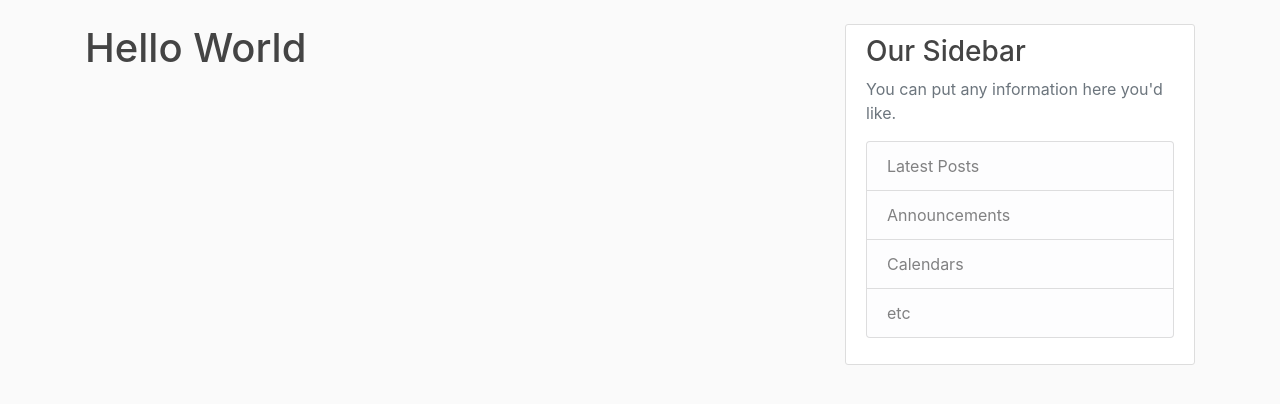
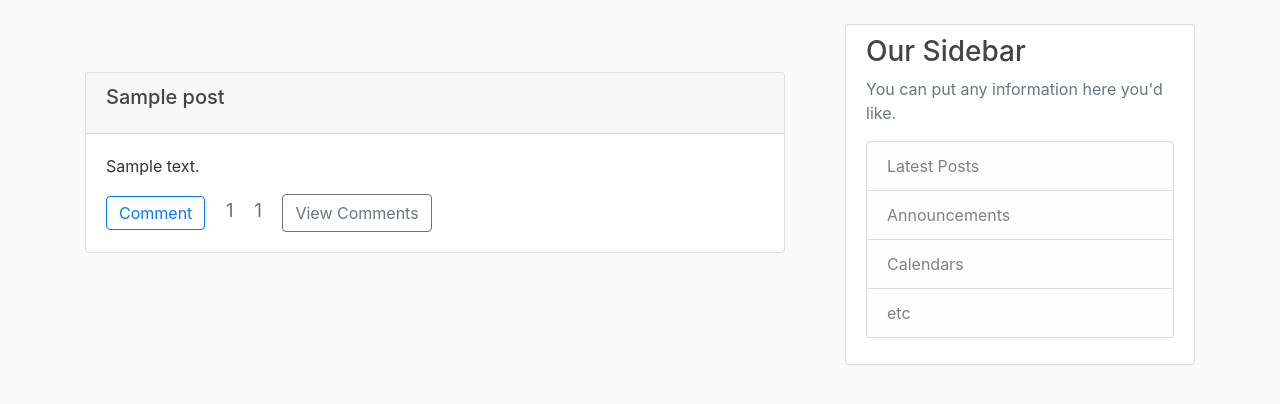
Before and after one commit to Mutembeijoe/personal_blog, a Flask app: page / in a window 1280 px wide. Shown: the part 56-460 px from the top of the page. Run offline with Flask 2, Linux system fonts and the light colour scheme; tables that the repository leaves empty hold one stand-in row (values such as "Sample post"); some libraries are stand-ins or nearby versions.

Commit message:
adds logic to display posts in the db to the home page"

```diff
--- a/app/main/routes.py
+++ b/app/main/routes.py
@@ -1,7 +1,11 @@
 from flask import Blueprint, render_template
+
+from app.models import Post
 
 main = Blueprint('main',__name__)
 
 @main.route('/')
+@main.route('/home')
 def home():
-    return render_template('home.html', title = "Home")
+    posts = Post.query.all()
+    return render_template('home.html', posts=posts, title = 'Home')
--- a/app/templates/home.html
+++ b/app/templates/home.html
@@ -1,4 +1,21 @@
 {% extends 'layout.html'%}
 {%block content%}
-<h1>Hello World</h1>
+    {%for post in posts%}
+         <div>
+            <div class="card my-5" style="max-width: 700px;">
+              <div class="card-header">
+                <h5 class="card-title">{{ post.title }}</h5>
+              </div>
+              <div class="card-body">
+                  <p class="card-text">{{post.content}}</p>
+                  <div>
+                    <a href="#" class="btn btn-outline-primary d-inline mr-3">Comment</a>
+                    <h4 class="card-text d-inline mr-3"><small class="text-muted"><a href="#"><i class="fa fa-thumbs-up"></i></a> {{ post.upvote }}</small></h4>
+                    <h4 class="card-text d-inline mr-3"><small class="text-muted"><a href="#"><i class="fa fa-thumbs-down"></i></a> {{ post.downvote }}</small></h4>
+                    <button class="btn btn-outline-secondary d-inline mr-3">View Comments</button>
+                  </div>
+              </div>
+            </div>
+          </div>
+    {% endfor%}
 {% endblock%}
--- a/app/templates/layout.html
+++ b/app/templates/layout.html
@@ -22,7 +22,7 @@
             <!-- Navbar Right Side -->
             <div class="navbar-nav">
               {% if current_user.is_authenticated %}
-                  <a class="nav-item nav-link" href="#">New Post</a>
+                  <a class="nav-item nav-link" href="{{url_for('posts.new_post')}}">New Post</a>
                   <a class="nav-item nav-link" href="{{url_for('users.logout')}}">Logout</a>
                   <a class="nav-item nav-link" href="{{url_for('users.account')}}">{{current_user.username}}</a>
               {% else %}
```
